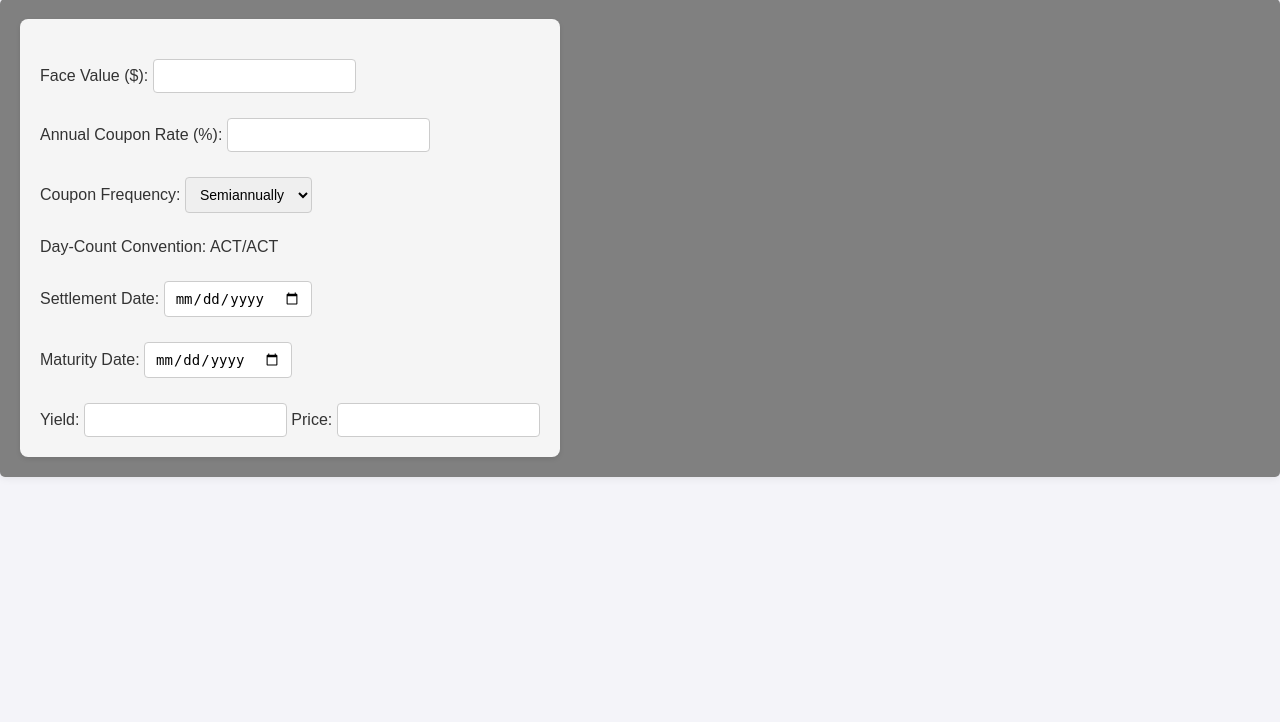
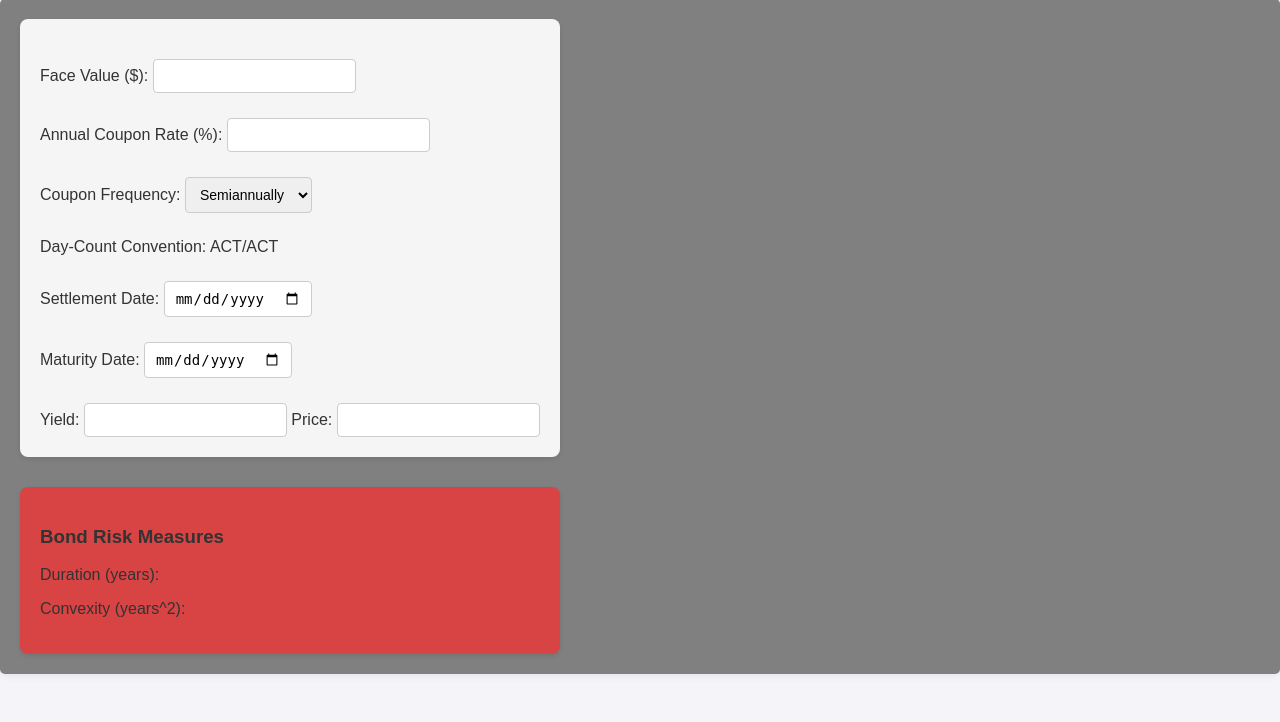
Before and after one commit to alex-ye-7/BondMath, a Flask app: page / in a window 1280 px wide. Shown: the part 78-800 px from the top of the page. Run offline with Flask 3, Linux system fonts and the light colour scheme.

Commit message:
adding risk measures

```diff
--- a/app.py
+++ b/app.py
@@ -58,3 +58,23 @@ def update_yield():
 
     y = price_to_yield(stl, mat, cpn, price_val, face_val, freq, basis)
     return jsonify({"yield" : y})
+
+# API endpoint to update risk metrics
+@app.route('/update_risk', methods=['POST'])
+def update_risk():
+    data = request.get_json()
+    yld = float(data['yield'])
+    face_val = float(data['face'])
+    stl = dt.datetime.strptime(data['settlement'], "%Y-%m-%d")
+    mat = dt.datetime.strptime(data['maturity'], "%Y-%m-%d")
+    cpn = float(data['coupon'])
+    freq = convertCouponFreq(data['freq'])
+    basis = 1     # basis = convertDCC(data['dcc'])
+
+    dpdy_calc, dpdy_autograd, mdur, convexity = risk(stl, mat, cpn, yld, face_val, freq, basis)
+    return jsonify({
+        "dpdy_calc" : dpdy_calc,
+        "dpdy_autograd" : dpdy_autograd,
+        "mdur" : mdur,
+        "convexity" : convexity
+    })
--- a/static/css/style.css
+++ b/static/css/style.css
@@ -85,3 +85,13 @@ select:focus {
     border-color: #007bff;
     outline: none;
 }
+
+.risk-container {
+    background: #d84343;
+    margin-top: 30px;
+    padding: 20px;
+    max-width: 500px;
+    border-radius: 8px;
+    box-shadow: 0 2px 5px rgba(0,0,0,0.1);
+    font-family: sans-serif;
+}
--- a/templates/index.html
+++ b/templates/index.html
@@ -45,11 +45,43 @@
             document.getElementById(targetElement).value = target;
         }
 
+        /* Updating risk meausures */
+        async function update_risk(endpoint) {
+            const faceValue = document.getElementById('face').value;
+            const couponRate = document.getElementById('coupon').value;
+            const freq = document.getElementById('freq').value;
+            // const ddc = document.getElementById('ddc').value;
+            const settlement = document.getElementById('settlement').value;
+            const maturity = document.getElementById('maturity').value;
+            const yieldVal = document.getElementById('yield').value;
+
+            const response = await fetch(endpoint, {
+                method: 'POST',
+                headers: {
+                    'Content-Type': 'application/json'
+                },
+                body: JSON.stringify({
+                    'yield': yieldVal,
+                    'face': faceValue,
+                    'coupon': couponRate,
+                    'freq': freq,
+                    'settlement': settlement,
+                    'maturity': maturity
+                })
+            });
+            const data = await response.json();
+
+            // Update the target element with the response data
+            document.getElementById('duration').innerHTML = data.mdur;
+            document.getElementById('convexity').innerHTML = data.convexity;
+        }
+
         window.onload = () => {
             document.getElementById('yield').addEventListener('input', () => {
                 const yieldVal = document.getElementById('yield').value;
                 if (yieldVal !== '' && isNumeric(yieldVal)) {
                     update('/update_price', yieldVal, 'price');
+                    update_risk('/update_risk');
                 }
             });
 
@@ -57,6 +89,7 @@
                 const priceVal = document.getElementById('price').value;
                 if (priceVal !== '' && isNumeric(priceVal)) {
                     update('/update_yield', priceVal, 'yield');
+                    update_risk('/update_risk');
                 }
             });
         };
@@ -106,12 +139,22 @@
                 <label> Yield:
                     <input type="text" id="yield">
                 </label>
-
                 <label> Price:
                     <input type="text" id="price">
                 </label>
             </div>
         </div>
+
+        <div class="risk-container">
+            <h3>Bond Risk Measures</h3>
+            <label> Duration (years):
+                <p id="duration"></p>
+            </label>
+            <label> Convexity (years^2):
+                <p id="convexity"></p>
+            </label>
+        </div>
+
     </main>
 </body>
 </html>
```
